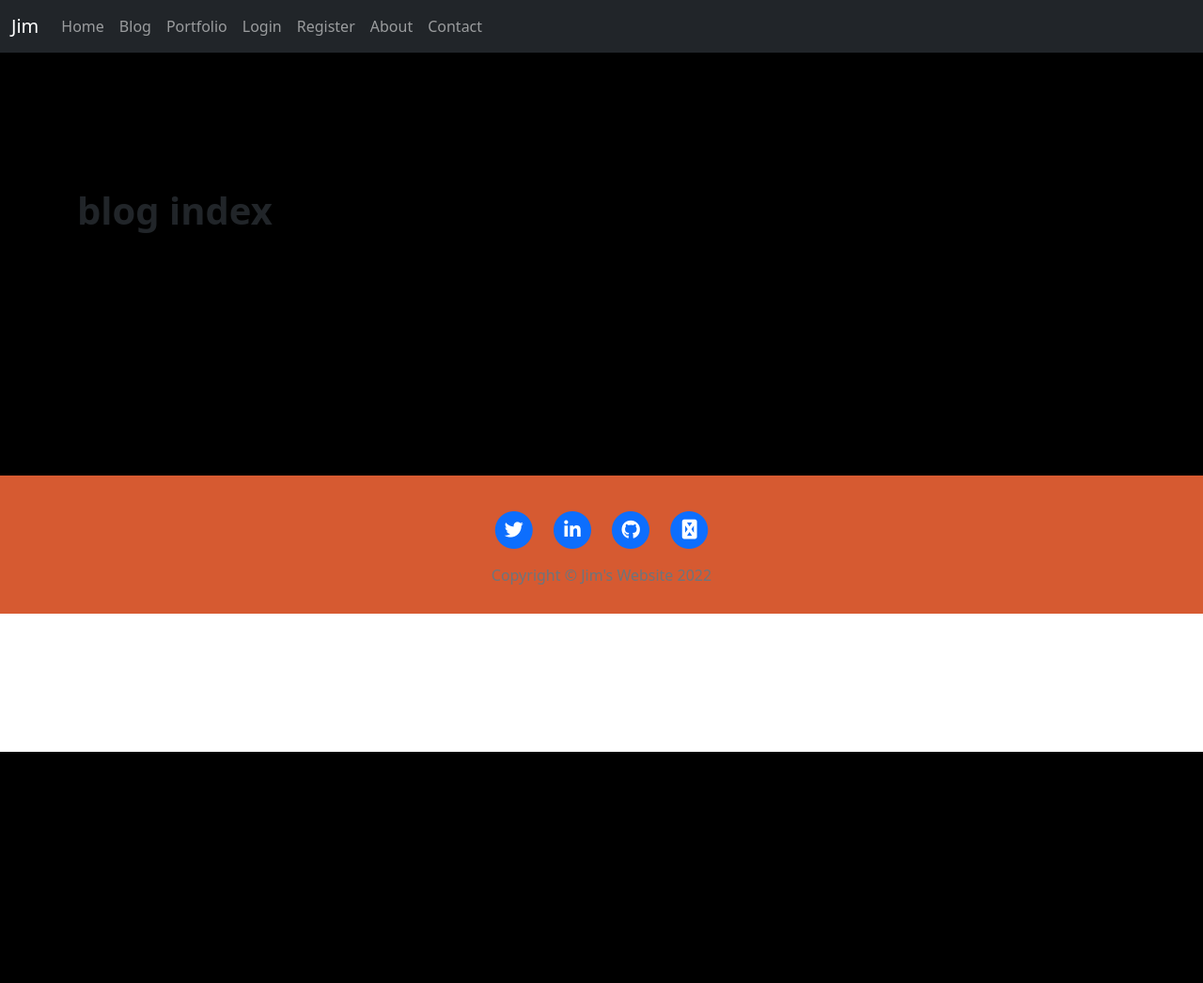
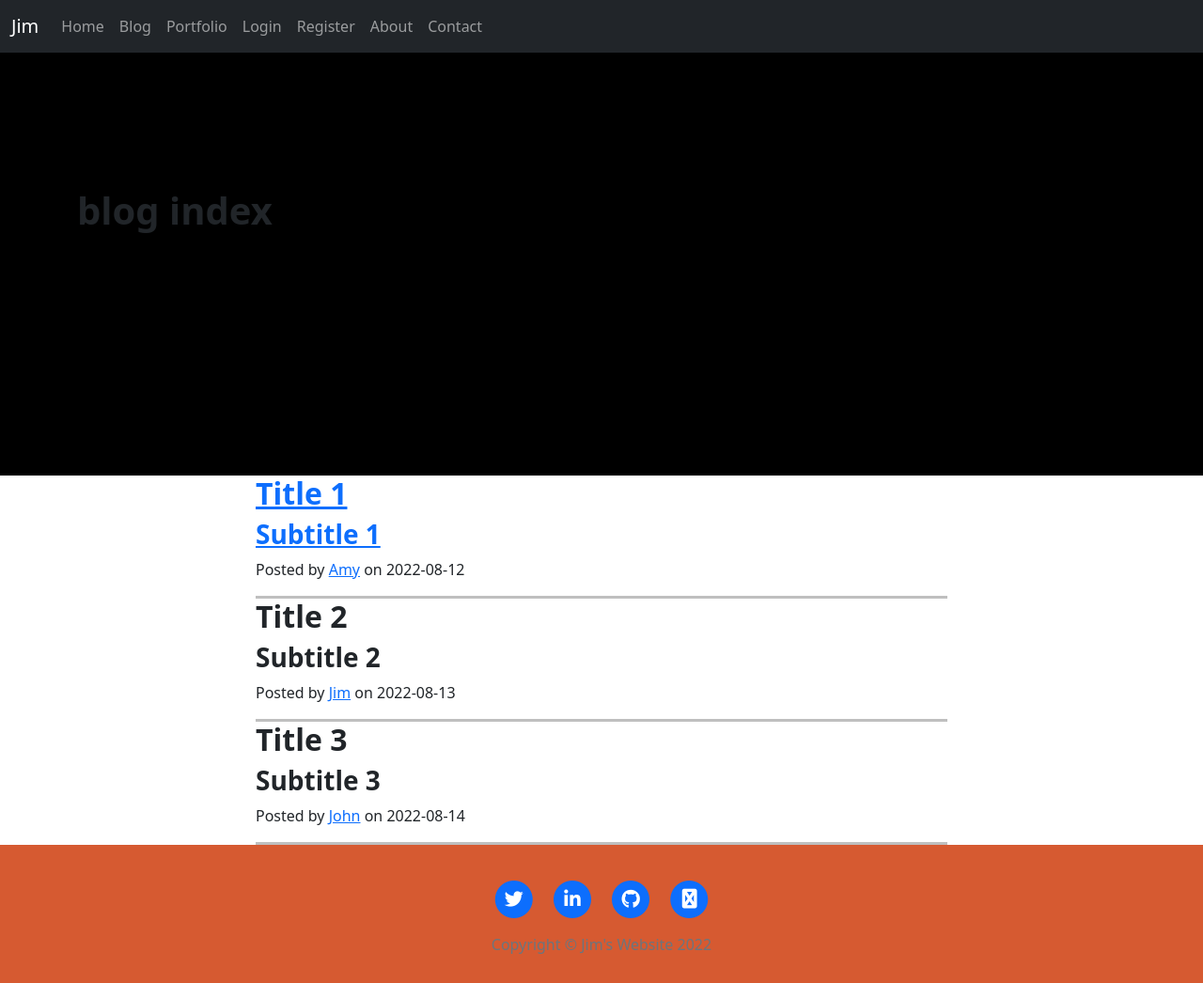
Before and after one commit to jimkk159/day-82-portfolio-website-development, a Flask app: page /blog-index in a window 1280 px wide. Shown: the whole page at 94% size. Before the commit the page ends 800 px from the top, so only its background shows below. Run offline with Flask 2, Linux system fonts and the light colour scheme; some libraries are stand-ins or nearby versions.

Commit message:
initial blog post

```diff
--- a/templates/blog-index.html
+++ b/templates/blog-index.html
@@ -4,4 +4,36 @@
         <h1>blog index</h1>
     </div>
 </header>
+<div class="container">
+    <div class="row">
+        <div class="col-lg-8 col-md-10 mx-auto">
+            <div class="post-preview">
+                <a href="{{ url_for('blog.blog_post') }}">
+                    <h2 class="post-title">Title 1</h2>
+                    <h3 class="post-subtitle">Subtitle 1</h3>
+                </a>
+                <p class="post-meta">Posted by
+                    <a href="#">Amy</a> on 2022-08-12
+                </p>
+            </div>
+            <hr>
+            <div class="post-preview">
+                <h2 class="post-title">Title 2</h2>
+                <h3 class="post-subtitle">Subtitle 2</h3>
+                <p class="post-meta">Posted by
+                    <a href="#">Jim</a> on 2022-08-13
+                </p>
+            </div>
+            <hr>
+            <div class="post-preview">
+                <h2 class="post-title">Title 3</h2>
+                <h3 class="post-subtitle">Subtitle 3</h3>
+                <p class="post-meta">Posted by
+                    <a href="#">John</a> on 2022-08-14
+                </p>
+            </div>
+            <hr>
+        </div>
+    </div>
+</div>
 {% include "footer.html" %}
```
Also changed, not shown: SQL/SQL_management.py (+9 -0 lines), templates/blog-post.html (+29 -3 lines).
